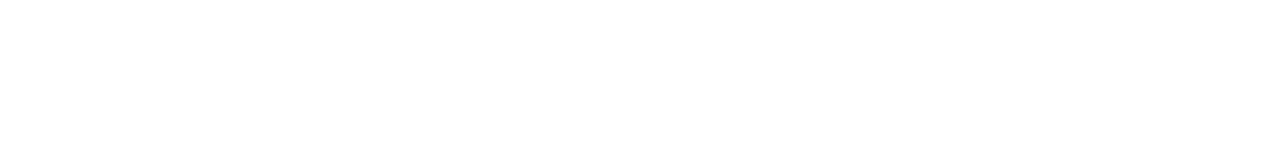
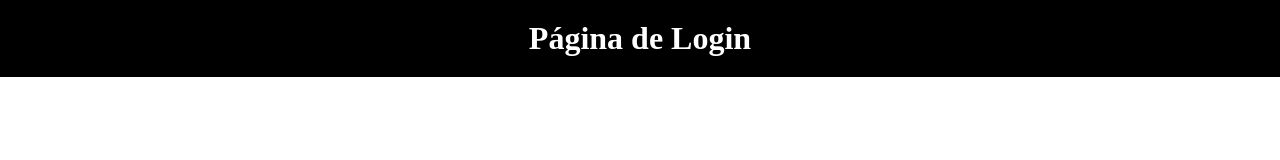
Before and after one commit to BrenoBar51/login-page, a plain HTML site: page index.html in a window 1280 px wide. Drawn offline with Linux system fonts and the light colour scheme.

Commit message:
Criação do header no index

```diff
--- a/assets/css/style.css
+++ b/assets/css/style.css
@@ -0,0 +1,11 @@
+*{
+    margin: 0;
+    padding: 0;
+    box-sizing: border-box ;
+}
+.header{
+    background-color: black;
+    color: white;
+    padding: 20px;
+    text-align: center;
+}
--- a/index.html
+++ b/index.html
@@ -8,7 +8,9 @@
     <link rel="stylesheet" href="assets/css/style.css">
 </head>
 <body>
-    <header></header>
+    <header class="header">
+        <h1 class="title-header">Página de Login</h1>
+    </header>
     <section></section>
     <footer></footer>
 </body>
```
